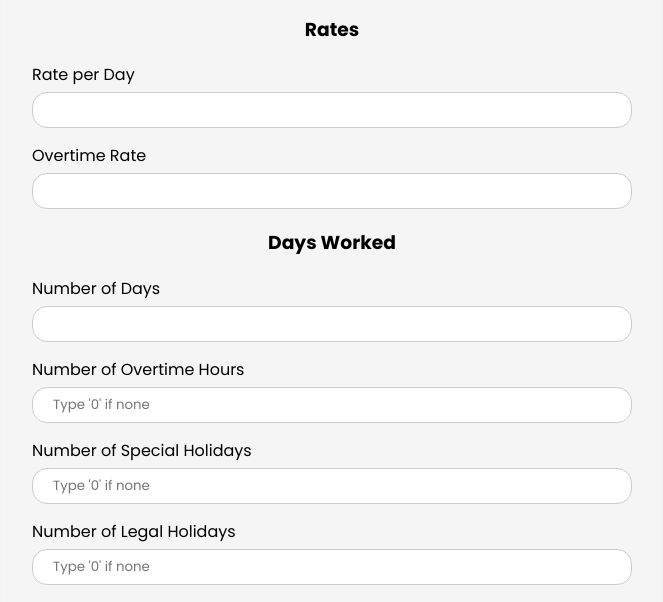
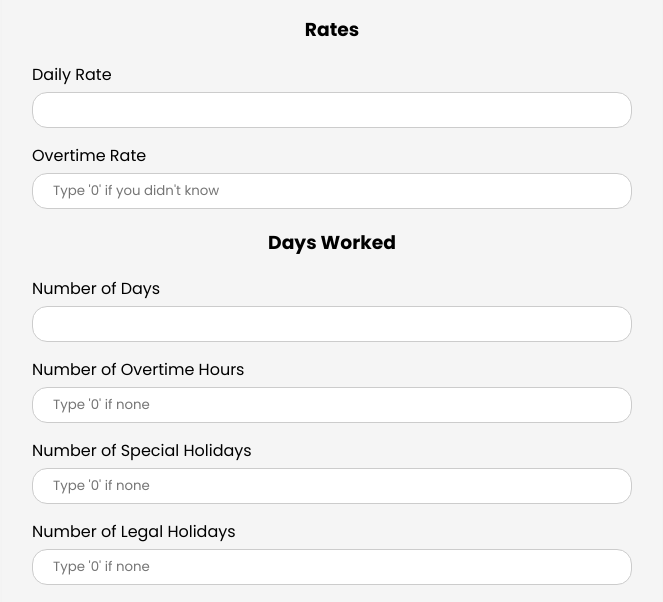
Before and after one commit to RON6156/CompuSalary, a plain HTML site: page index.html in a window 1280 px wide. Shown: the part 198-800 px from the top of the page, without its empty margins (308-971 px from the left). Drawn offline with nearby package versions, Linux system fonts and the light colour scheme; some packages are replaced by stand-ins of ours; a script that the page names is missing.

Commit message:
Optimized User Interface

```diff
--- a/index.html
+++ b/index.html
@@ -148,13 +148,13 @@
 
                 <h3>Rates</h3>
                 <div class="input">
-                    <label for="dailyRate">Rate per Day</label> <br />
+                    <label for="dailyRate">Daily Rate</label> <br />
                     <input id="dailyRate" type="number" min="0" required />
                 </div>
 
                 <div class="input">
                     <label for="overtime">Overtime Rate</label> <br />
-                    <input id="overtime" type="number" min="0" required />
+                    <input id="overtime" type="number" min="0" placeholder="Type '0' if you didn't know" required />
                 </div>
 
                 <h3>Days Worked</h3>
```
